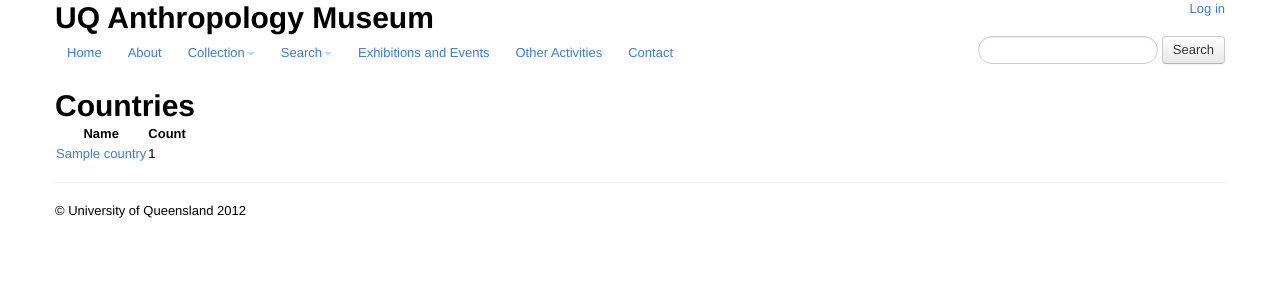
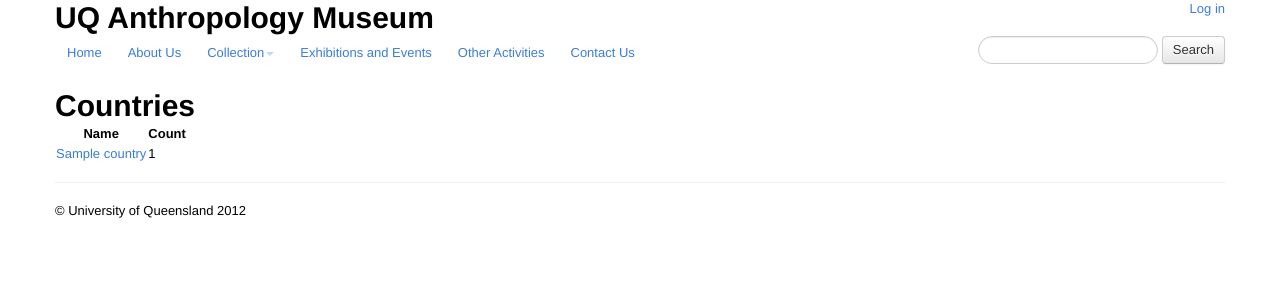
Before and after one commit to uq-eresearch/uqam, a Django app: template templates/cat/country_list.html in a window 1280 px wide. Shown: the top 300 px of the page. Run offline with Django 3.2, Linux system fonts and the light colour scheme; the template is opened without the code that fills it: most values are stand-ins (such as "Sample title", 1, 10 or a date in 2020); some libraries are stand-ins or nearby versions.

Commit message:
Fix main menu

```diff
--- a/templates/base_generic.html
+++ b/templates/base_generic.html
@@ -29,7 +29,7 @@
     <div class="span8 subnav">
       <ul class="nav nav-pills">
         <li><a href="/">Home</a></li>
-        <li><a href="/about/">About</a></li>
+        <li><a href="/about/">About Us</a></li>
         <li class="dropdown">
           <a class="dropdown-toggle"
             data-toggle="dropdown"
@@ -43,17 +43,9 @@
             <li><a href="{% url collections_home %}">Collections</a></li>
           </ul>
         </li>
-        <li class="dropdown">
-          <a class="dropdown-toggle" data-toggle="dropdown"
-            href="#">Search<b class="caret"></b></a>
-          <ul class="dropdown-menu">
-            <li><a href="{% url search %}">Search</a></li>
-            <li><a href="/filter/">Filter</a></li>
-          </ul>
-        </li>
         <li><a href="/events/">Exhibitions and Events</a></li>
         <li><a href="/other_activities/">Other Activities</a></li>
-        <li><a href="/contact/">Contact</a></li>
+        <li><a href="/contact/">Contact Us</a></li>
       </ul>
     </div>
     <form method="get" action="/search/" class="form-search pull-right">
```
